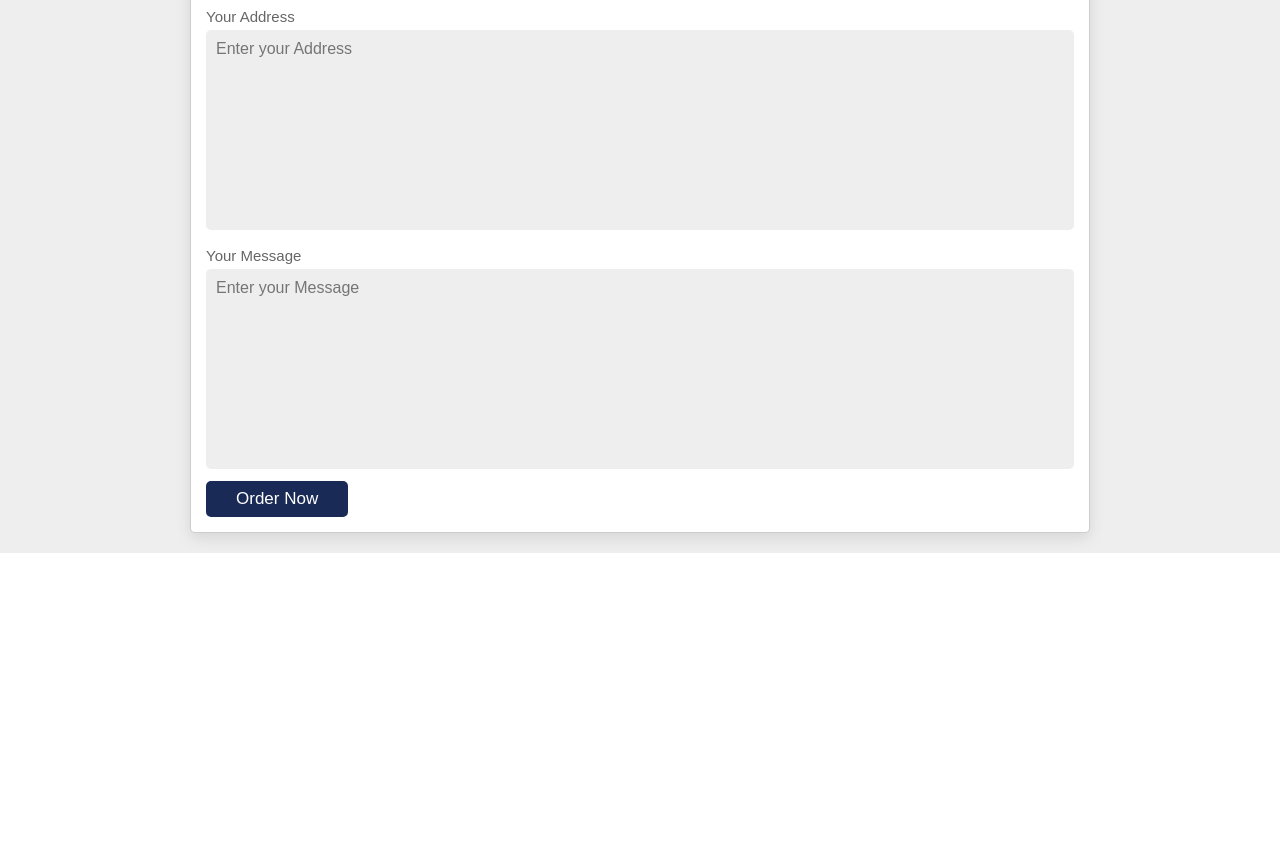
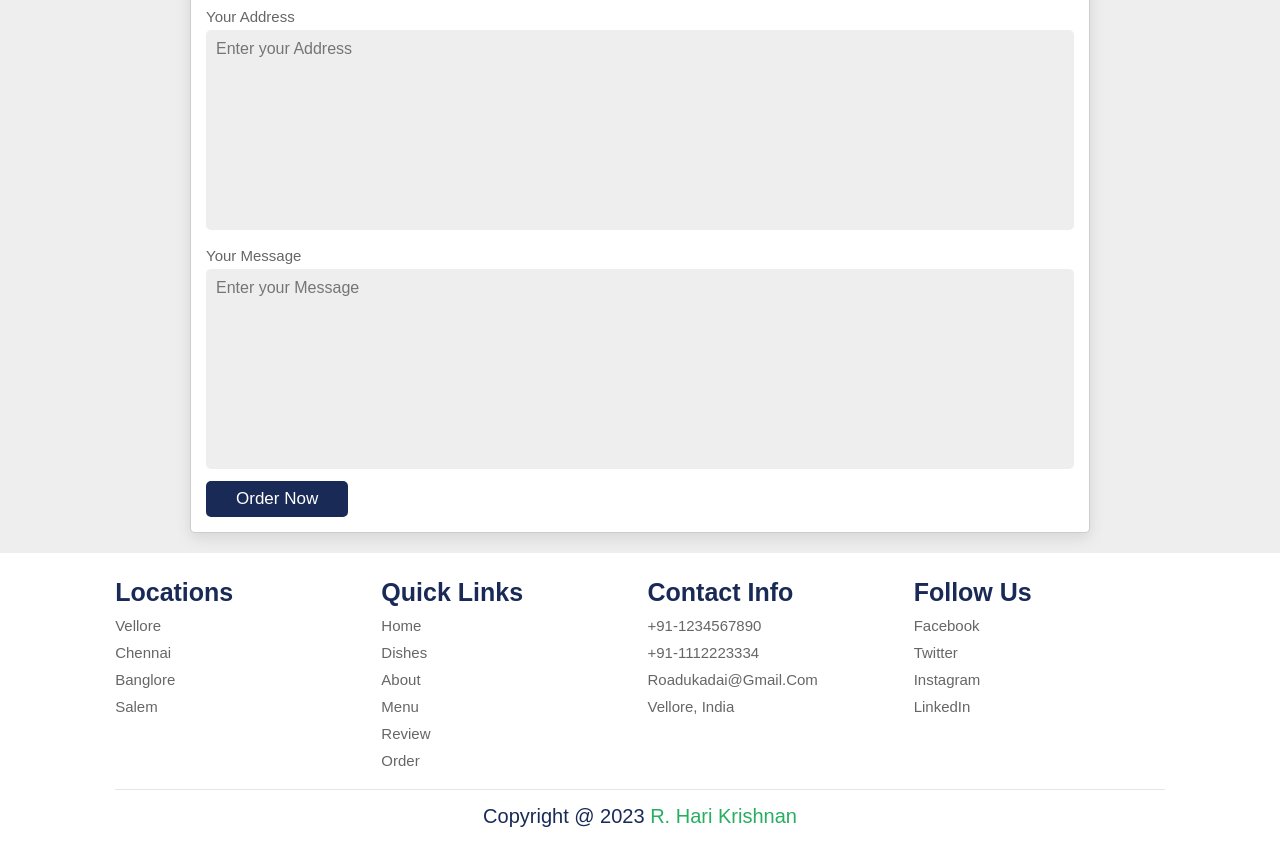
Before and after one commit to R-HariKrishnan/Restaurant, a plain HTML site: page index.html in a window 1280 px wide. Shown: the part 4851-5704 px from the top of the page. Before the commit the page ends 5404 px from the top, so only its background shows below. Drawn offline with nearby package versions, Linux system fonts and the light colour scheme.

Commit message:
Footer section fin

```diff
--- a/css/style.css
+++ b/css/style.css
@@ -540,6 +540,43 @@ header .icons #menu-bars{
     margin-top: 0;
 }
 
+.footer .box-container{
+    display: grid;
+    grid-template-columns: repeat(auto-fit, minmax(25rem, 1fr));
+    gap: 1.5rem;
+}
+
+.footer .box-container .box h3{
+    padding: .5rem 0;
+    font-size: 2.5rem;
+    color: var(--black);
+}
+
+.footer .box-container .box a{
+    display: block;
+    padding: .5rem 0;
+    font-size: 1.5rem;
+    color: var(--light-color);
+}
+
+.footer .box-container .box a:hover{
+    color: var(--green);
+    text-decoration: underline;
+}
+
+.footer .credit{
+    text-align: center;
+    border-top: .1rem solid rgba(0,0,0,.1);
+    font-size: 2rem;
+    color: var(--black);
+    padding: .5rem;
+    padding-top: 1.5rem;
+    margin-top: 1.5rem;
+}
+
+.footer .credit span{
+    color: var(--green);
+}
 
 
 
--- a/index.html
+++ b/index.html
@@ -596,11 +596,51 @@ class="box">
     </form>
 
 </section>
+<!-- order section ends -->
 
+<!-- footer section starts -->
 
+<section class="footer">
+    <div class="box-container">
+        <div class="box">
+            <h3>Locations</h3>
+            <a href="#">Vellore</a>
+            <a href="#">Chennai</a>
+            <a href="#">Banglore</a>
+            <a href="#">Salem</a>
+        </div>
 
+        <div class="box">
+            <h3>Quick Links</h3>
+            <a href="#">Home</a>
+            <a href="#">Dishes</a>
+            <a href="#">About</a>
+            <a href="#">Menu</a>
+            <a href="#">Review</a>
+            <a href="#">Order</a>
+        </div>
 
-<!-- order section ends -->
+        <div class="box">
+            <h3>Contact Info</h3>
+            <a href="#">+91-1234567890</a>
+            <a href="#">+91-1112223334</a>
+            <a href="#">Roadukadai@gmail.com</a>
+            <a href="#">Vellore, India</a>
+        </div>
+
+        <div class="box">
+            <h3>Follow Us</h3>
+            <a href="#">Facebook</a>
+            <a href="#">Twitter</a>
+            <a href="#">Instagram</a>
+            <a href="#">LinkedIn</a>
+        </div>
+    </div>
+
+    <div class="credit">copyright @ 2023 <span>R. Hari Krishnan</span></div>
+</section>
+<!-- footer section starts -->
+
 
 
 
```
